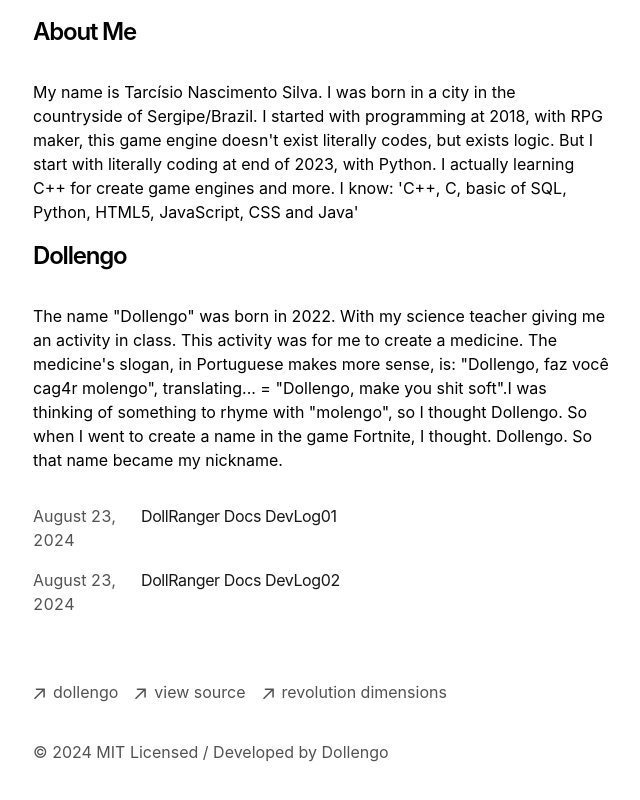
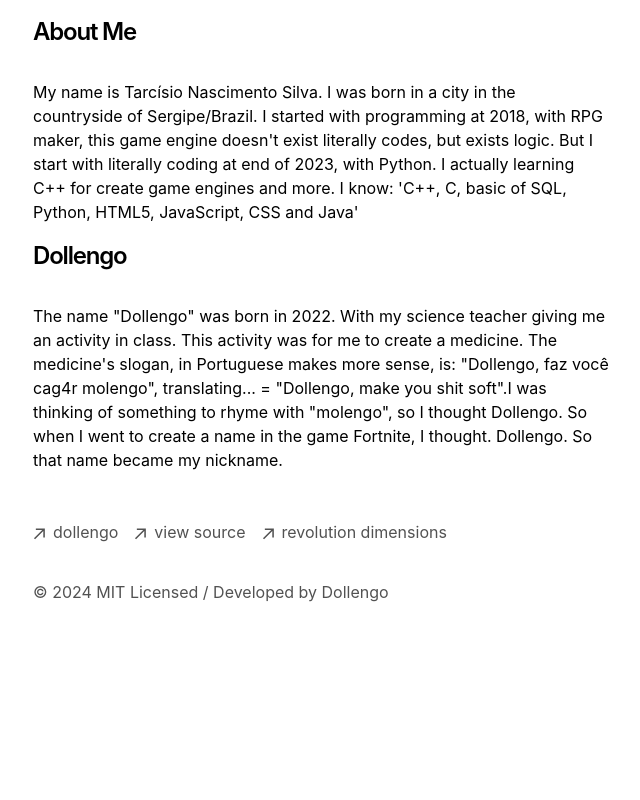
Before and after one commit to Dollengo/dollengowebsite, a Next.js app: page / in a window 1280 px wide. Shown: the part 568-1368 px from the top of the page, without its empty margins (319-959 px from the left). After the commit the page ends 1236 px from the top, so only its background shows below. Built offline with nearby package versions, Linux system fonts and the light colour scheme.

Commit message:
Atualizar o page.tsx

```diff
--- a/app/page.tsx
+++ b/app/page.tsx
@@ -20,9 +20,6 @@
         {`The name "Dollengo" was born in 2022. With my science teacher giving me an activity in class. This activity was for me to create a medicine. The medicine's slogan, in Portuguese makes more sense, is: "Dollengo, faz você cag4r molengo", translating... = "Dollengo, make you shit soft".I was thinking of something to rhyme with "molengo", so I thought Dollengo. So when I went to create a name in the game Fortnite, I thought. Dollengo. So that name became my nickname.
 `}
       </p>
-      <div className="my-8">
-        <BlogPosts />
-      </div>
     </section>
   )
 }
```
